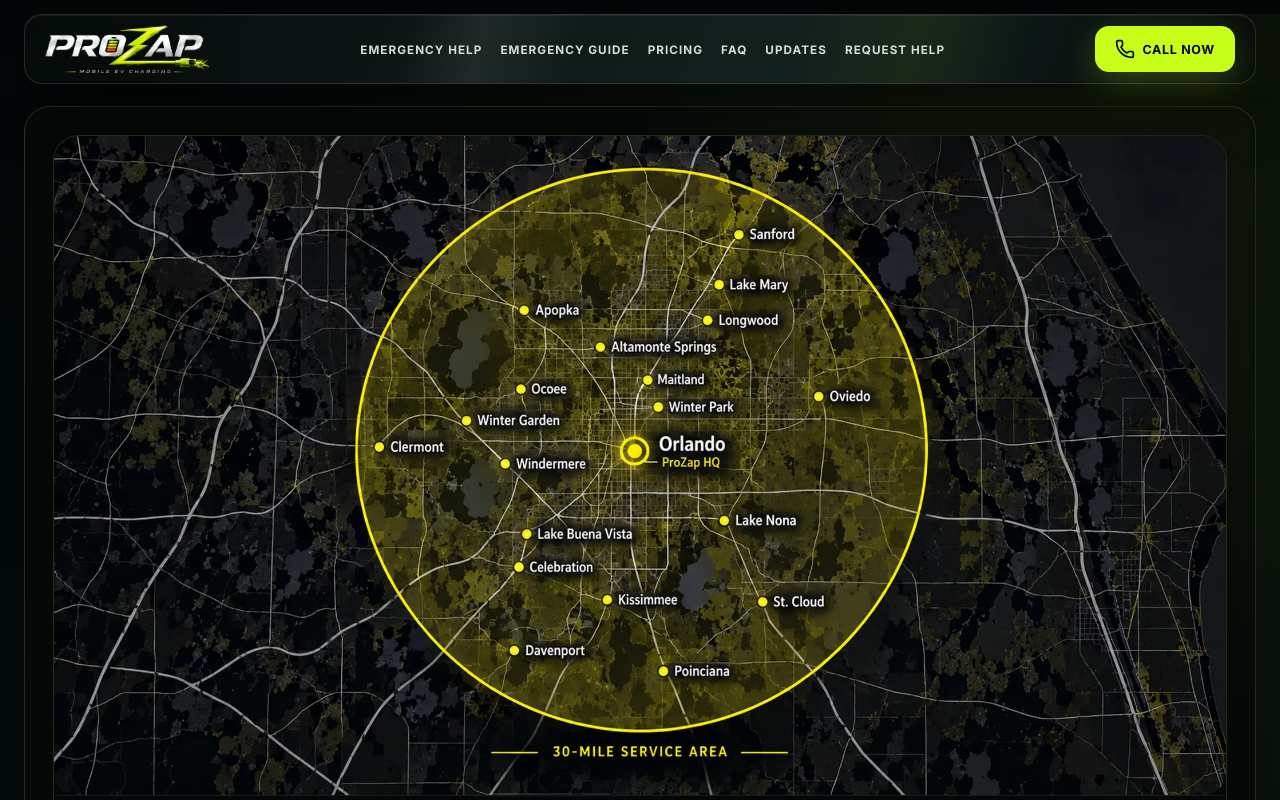
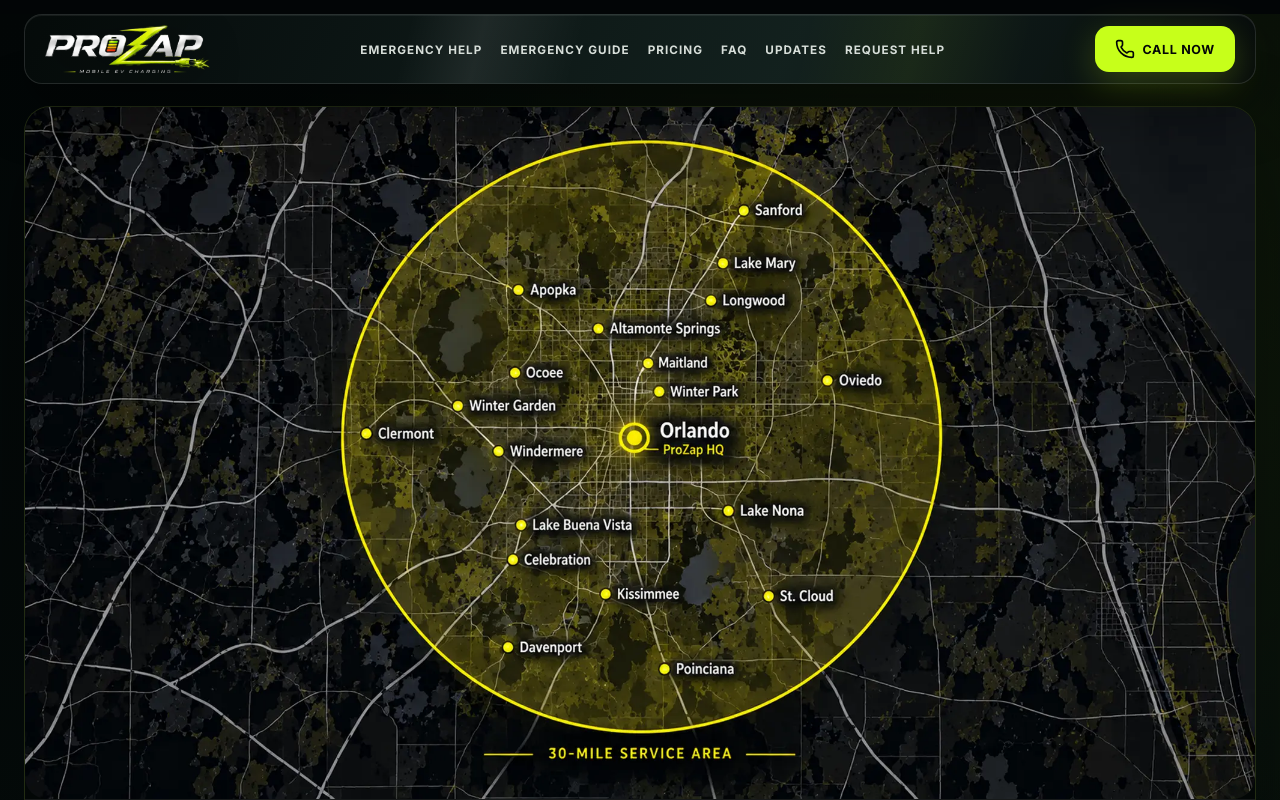
Before and after one commit to FletchvibezMedia/ProZap-Website, a Next.js app: page /mobile-ev-charging-orlando in a window 1280 px wide. Shown: the top 800 px of the page. Built offline with nearby package versions, Linux system fonts and the light colour scheme; a web font is replaced by a local one.

Commit message:
Align service area panels to the same width

```diff
--- a/app/emergency-local.css
+++ b/app/emergency-local.css
@@ -566,3 +566,16 @@
     width:calc(100% - 24px);
   }
 }
+
+/* The map and city directory align exactly with the three location cards */
+.serviceAreaPage .areaCoverage {
+  padding:0;
+  border:0;
+  background:transparent;
+  box-shadow:none;
+}
+.serviceAreaPage .areaCoverage > .areaMap,
+.serviceAreaPage .areaCoverage > .areaDirectory { width:100%; }
+@media(max-width:900px) {
+  .serviceAreaPage .areaCoverage { padding:0; }
+}
```
